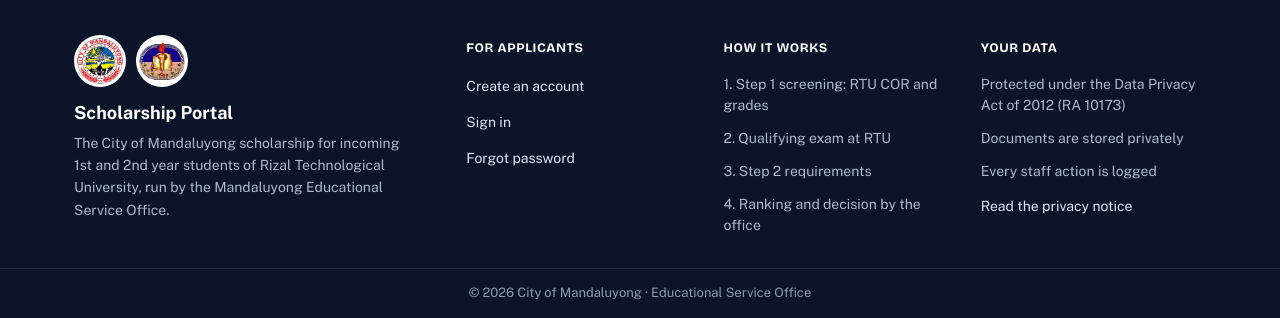
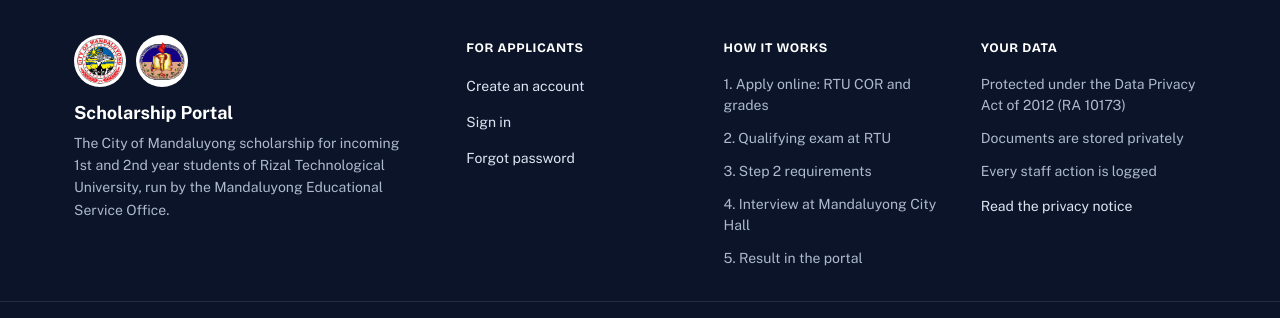
Before and after one commit to angrypoteto/THESIS-SYSTEM, a React (Vite) app: page / in a window 1280 px wide. Shown: the part 1977-2295 px from the top of the page. Built offline with nearby package versions, Linux system fonts and the light colour scheme; no server answers; the database is empty.

Commit message:
Footer: How it works in five steps, with the interview

```diff
--- a/src/components/Layout.tsx
+++ b/src/components/Layout.tsx
@@ -167,10 +167,11 @@ export function Layout() {
           </nav>
           <div className="footer-col">
             <h2>How it works</h2>
-            <span>1. Step 1 screening: RTU COR and grades</span>
+            <span>1. Apply online: RTU COR and grades</span>
             <span>2. Qualifying exam at RTU</span>
             <span>3. Step 2 requirements</span>
-            <span>4. Ranking and decision by the office</span>
+            <span>4. Interview at Mandaluyong City Hall</span>
+            <span>5. Result in the portal</span>
           </div>
           <div className="footer-col">
             <h2>Your data</h2>
```
